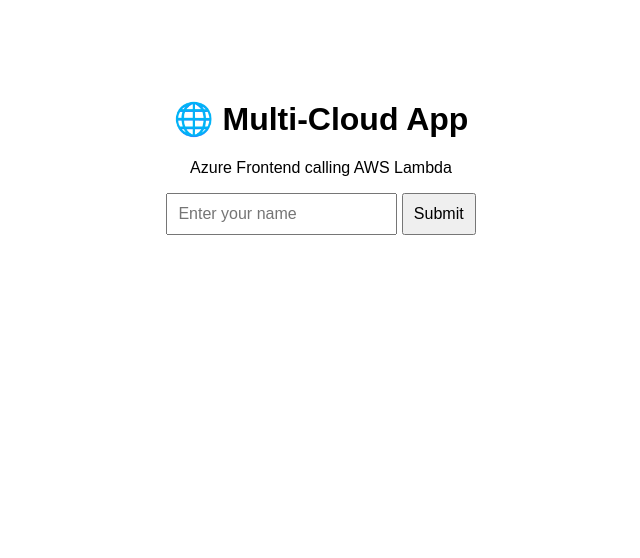
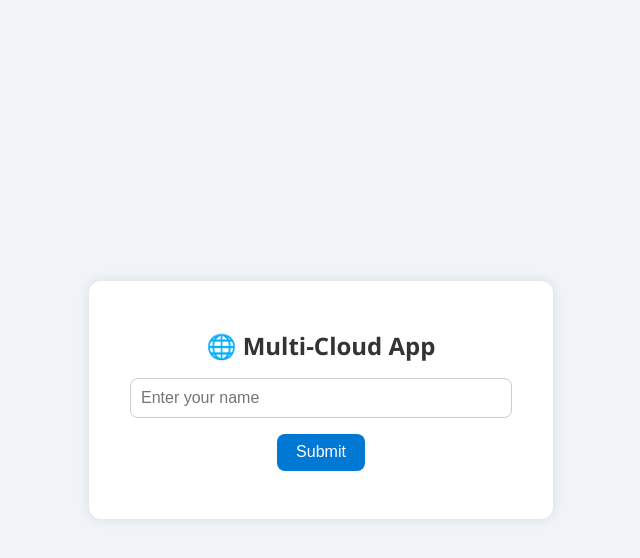
Before and after one commit to Riteishk/multi-cloud-frontend, a plain HTML site: page index.html in a window 1280 px wide. Shown: the whole page, without its empty margins (319-959 px from the left). Drawn offline with Linux system fonts and the light colour scheme.

Commit message:
Update index.html

```diff
--- a/index.html
+++ b/index.html
@@ -1,32 +1,88 @@
 <!DOCTYPE html>
-<html>
+<html lang="en">
 <head>
-  <title>Multi-Cloud Demo</title>
+  <meta charset="UTF-8" />
+  <meta name="viewport" content="width=device-width, initial-scale=1.0"/>
+  <title>🌐 Multi-Cloud App</title>
   <style>
-    body { font-family: Arial; text-align: center; margin-top: 100px; }
-    input, button { padding: 10px; font-size: 16px; }
-    #response { margin-top: 20px; font-weight: bold; }
+    body {
+      font-family: 'Segoe UI', sans-serif;
+      background: #f0f4f8;
+      display: flex;
+      justify-content: center;
+      align-items: center;
+      height: 100vh;
+      margin: 0;
+    }
+
+    .container {
+      background: white;
+      padding: 2rem;
+      border-radius: 12px;
+      box-shadow: 0 0 12px rgba(0,0,0,0.1);
+      width: 100%;
+      max-width: 400px;
+      text-align: center;
+    }
+
+    h1 {
+      font-size: 1.5rem;
+      margin-bottom: 1rem;
+      color: #333;
+    }
+
+    input[type="text"] {
+      padding: 0.6rem;
+      width: 90%;
+      border: 1px solid #ccc;
+      border-radius: 8px;
+      margin-bottom: 1rem;
+      font-size: 1rem;
+    }
+
+    button {
+      padding: 0.6rem 1.2rem;
+      background-color: #0078d4;
+      color: white;
+      border: none;
+      border-radius: 8px;
+      font-size: 1rem;
+      cursor: pointer;
+    }
+
+    button:hover {
+      background-color: #005fa3;
+    }
+
+    #response {
+      margin-top: 1rem;
+      font-weight: bold;
+      color: #0078d4;
+    }
   </style>
 </head>
 <body>
-  <h1>🌐 Multi-Cloud App</h1>
-  <p>Azure Frontend calling AWS Lambda</p>
-  <input type="text" id="nameInput" placeholder="Enter your name" />
-  <button onclick="callLambda()">Submit</button>
-  <div id="response"></div>
+  <div class="container">
+    <h1>🌐 Multi-Cloud App</h1>
+    <input type="text" id="name" placeholder="Enter your name"/>
+    <br />
+    <button onclick="callLambda()">Submit</button>
+    <p id="response"></p>
+  </div>
 
   <script>
-    async function callLambda() {
-      const name = document.getElementById('nameInput').value;
-      const responseDiv = document.getElementById('response');
+    function callLambda() {
+      const name = document.getElementById("name").value;
+      const url = `https://fi26e199nf.execute-api.eu-north-1.amazonaws.com/default/HelloLambdaFunction?name=${encodeURIComponent(name)}`;
 
-      try {
-        const res = await fetch(`https://fi26e199nf.execute-api.eu-north-1.amazonaws.com/default/HelloLambdaFunction`);
-        const text = await res.text();
-        responseDiv.innerText = text;
-      } catch (err) {
-        responseDiv.innerText = "Error: " + err;
-      }
+      fetch(url)
+        .then(res => res.text())
+        .then(data => {
+          document.getElementById("response").innerText = data;
+        })
+        .catch(err => {
+          document.getElementById("response").innerText = "Error: " + err.message;
+        });
     }
   </script>
 </body>
```
